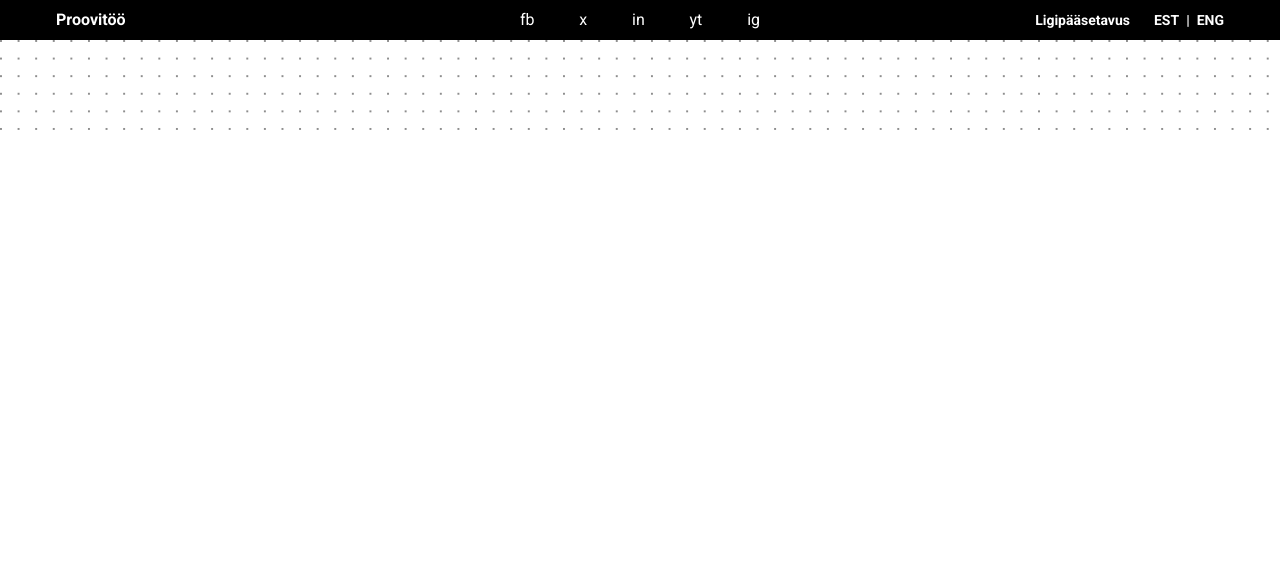
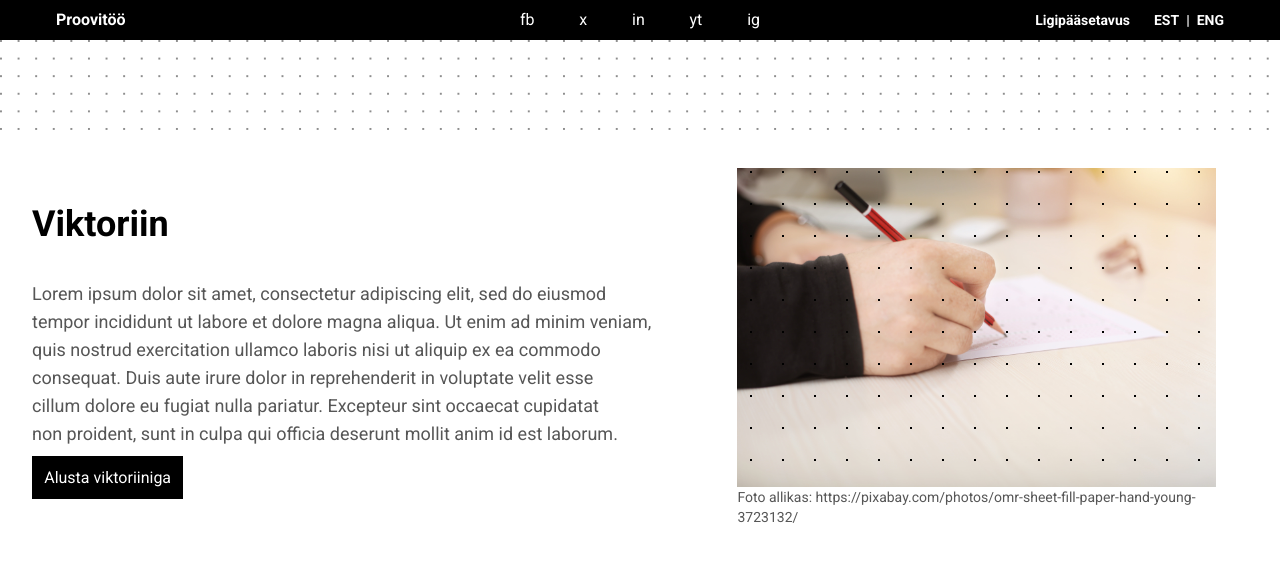
Before and after one commit to geilu/statistikaamet-proovitoo, a React (Vite) app: page / in a window 1280 px wide. Shown: the top 562 px of the page. Built offline with nearby package versions, Linux system fonts and the light colour scheme.

Commit message:
start page

```diff
--- a/src/index.css
+++ b/src/index.css
@@ -2,5 +2,23 @@
 
 #root {
     font-family: 'Roboto', serif;
-    --light-pattern: radial-gradient( circle at 1px 1px, #8E8E8E 1px, #fff 0 );
+    --light-pattern: radial-gradient( circle at 1px 1px, #8E8E8E 1px, transparent 0 );
+    --dark-pattern: radial-gradient( circle at 1px 1px, black 1px, transparent 0 );
 }
+
+#quiz-image::before {
+    content: "";
+    top: 0.2em;
+    left: 0.8em;
+    right: 0;
+    bottom: 0;
+    position: absolute;
+    background-image: var(--dark-pattern);
+    background-size: 2em 2em;
+}
+
+#label-large {
+    font-size: 14px;
+    line-height: 20px;
+    color: #565656;
+}
--- a/src/pages/Start.tsx
+++ b/src/pages/Start.tsx
@@ -1,11 +1,33 @@
 import Header from "../components/header.tsx";
 import Navbar from "../components/navbar.tsx";
+
+import TakingAQuiz from "../assets/taking_a_quiz.jpg";
 
 export default function Start() {
     return (
         <>
             <Header />
             <Navbar />
+            <div className="m-[2em] flex flex-row">
+                <div>
+                    <h1 className="font-bold text-4xl my-[1em]">Viktoriin</h1>
+                    <p className="text-lg text-[#565656] text-balance my-[1em]">
+                        Lorem ipsum dolor sit amet, consectetur adipiscing elit, sed do eiusmod tempor incididunt ut labore et dolore magna aliqua.
+                        Ut enim ad minim veniam, quis nostrud exercitation ullamco laboris nisi ut aliquip ex ea commodo consequat.
+                        Duis aute irure dolor in reprehenderit in voluptate velit esse cillum dolore eu fugiat nulla pariatur.
+                        Excepteur sint occaecat cupidatat non proident, sunt in culpa qui officia deserunt mollit anim id est laborum.
+                    </p>
+                    <a className="my-[1em] bg-black text-white border-black border-[0.1em] p-[0.7em]
+                     hover:bg-white hover:text-black"
+                    href="/quiz">Alusta viktoriiniga</a>
+                </div>
+                <div>
+                <div id="quiz-image" className="mr-[2em] relative">
+                    <img src={TakingAQuiz} alt="person taking a quiz" width="2500"/>
+                </div>
+                    <p id="label-large">Foto allikas: https://pixabay.com/photos/omr-sheet-fill-paper-hand-young-3723132/</p>
+                </div>
+            </div>
         </>
     )
 }
```
Also changed, not shown: src/assets/taking_a_quiz.jpg (added).
